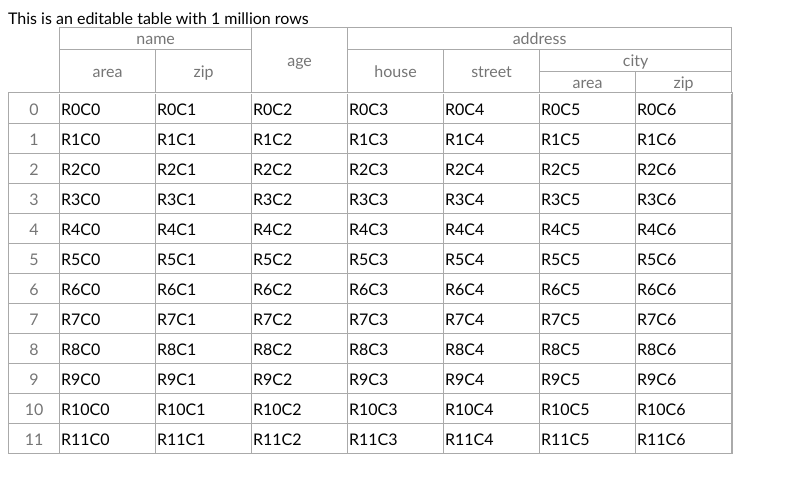
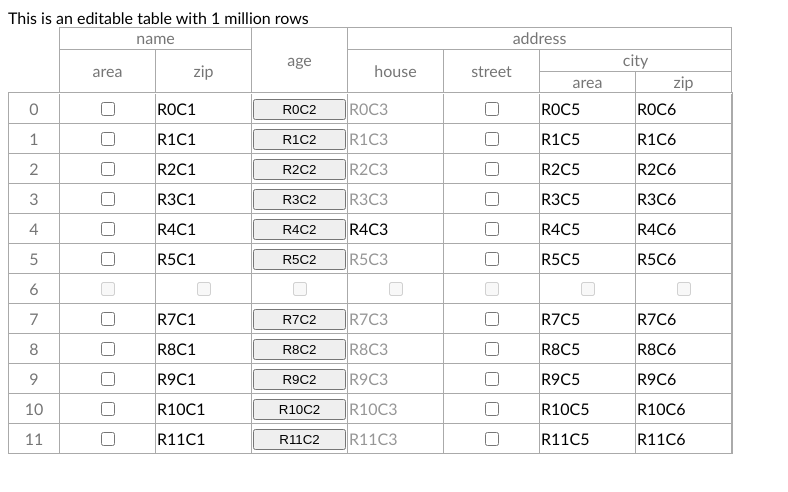
Before and after one commit to tim-lyon/infinite-table, a Vue app: page / in a window 1280 px wide. Shown: the top 492 px of the page, without its empty margins (0-788 px from the left). Built offline with nearby package versions, Linux system fonts and the light colour scheme.

Commit message:
Added boolean, numeric, select and disabled inputs

```diff
--- a/src/App.vue
+++ b/src/App.vue
@@ -22,15 +22,15 @@ export default {
     return{
       headers: [
         {name: "name", type:"string", children: [
-            {name: "area"},
-            {name: "zip"}
+            {name: "area", type: "boolean"},
+            {name: "zip", type: "number"}
           ]},
-        {name: "age", type:"integer", unit:"years"},
+        {name: "age", type:"button", unit:"years", onclick: (row, column) => alert('clicked! row: ' + row + ' column: ' + column)},
         {name: "address", children: [
-          {name: "house", type:"string"},
-          {name: "street", type:"string"},
+          {name: "house", type:"string", disabled: true},
+          {name: "street", type:"boolean"},
           {name: "city", type:"string", children: [
-            {name: "area"},
+            {name: "area", options: ['One', 'Two', 'Three']},
             {name: "zip"}
           ]}
         ]}
@@ -51,6 +51,30 @@ export default {
           value = set.value
         }
       }
+      if(row == 4){
+        return {
+          value,
+          disabled: false
+        }
+      }
+      if(row == 6){
+        return {
+          value: true,
+          type: 'boolean',
+          disabled: true
+        }
+      }
+      if(row == 5 && column == 1){
+        return {
+          value: value,
+          options: [
+            {name: 'Car', value: 2},
+            'Horse',
+            'Tree',
+            'Badger'
+          ]
+        }
+      }
       return value
     },
     setRangeValue(range, value) {
--- a/src/components/InfiniteTable.vue
+++ b/src/components/InfiniteTable.vue
@@ -6,6 +6,7 @@
     :selectedColumns="selectedColumns"
     :allRowsSelected="allRowsSelected"
     @selectColumnRange="selectColumns"
+    @columnDetails="setColumnDetails"
   />
   <div class="table-body" ref="body" :style="{height:contentHeight+'px'}" @scroll="scrollTable">
     <div :style="{height: totalHeight+'px'}">
@@ -22,6 +23,7 @@
             @mouseover="onCellMouseOver({R: row, C: -1}, $event)"
           >
             {{row}}
+            <div v-if="row >= selectedRows.start && row <= selectedRows.end" class="row-number-overlay"/>
             </th>
           <td is="InfiniteTableCell"
             v-for="column in columnCount"
@@ -34,14 +36,41 @@
             @mouseover="onCellMouseOver({R: row, C: column -1}, $event)"
             @dblclick="onCellDblClick({R: row, C: column -1})"
           >
-            <input v-if="isEditing && active.R == row && active.C == column - 1"
-              type="text"
-              class="the-input"
-              v-model="inputValue"
-              ref="theinput"
-              @keydown="onInputKeypress"
-            >
-            <template v-else class="the-input">{{getCellValue(row, column -1)}}</template>
+            <div v-for="(value, index) of [getCellValue(row, column -1)]" :key="'v'+index"
+            :class="valueClass(value)">
+              <input v-if="value.type === 'boolean'" type="checkbox" :disabled="value.disabled" tabindex="-1" @mousedown.stop/>
+              <button v-else-if="value.type === 'button'"
+                :disabled="value.disabled"
+                tabindex="-1"
+                @mousedown.stop
+                @click="value.onclick(row, column-1)">
+                {{displayString(value)}}
+              </button>
+              <input v-else-if="isEditing && active.R == row && active.C == column - 1"
+                :type="inputType(value)"
+                class="the-input"
+                v-model="inputValue"
+                ref="theinput"
+                @keydown="onInputKeypress"
+              >
+              <select v-else-if="value.hasOptions && active.R == row && active.C == column - 1 && !value.disabled"
+                tabindex="-1"
+                @mousedown.stop
+                @change="selectValue" >
+                <option v-for="(option, index) of value.options"
+                  :key="index"
+                  :value="option.value"
+                  :selected="option.value === value.value">
+                  {{option.name}}
+                </option>
+                <option v-if="!value.options.find(option => option.value == value.value)" selected>
+                  {{value.value}}
+                </option>
+              </select>
+
+              <template v-else>{{displayString(value)}}</template>
+            </div>
+
           </td>
         </tr>
       </table>
@@ -106,6 +135,7 @@ export default {
   },
   data(){
     return {
+      columnDetails: [],
       referenceRow: {row: 0, scrollTop: 0},
       lastScrollTop: 0,
       renderedRows: ROW_COUNT+2*BUFFER_ROWS,
@@ -131,8 +161,59 @@ export default {
     this.isSelectable = this.selectable || this.editable
   },
   methods: {
+    setColumnDetails(details){
+      this.columnDetails = details
+    },
     getCellValue(row, column){
-      return this.hasGetFunction ? this.tableData.get(row, column) : this.tableData[row][column]
+      let value = {}
+      if(this.columnDetails[column]){
+        Object.assign(value, this.columnDetails[column])
+      }
+      let v = this.hasGetFunction ? this.tableData.get(row, column) : this.tableData[row][column]
+      if(typeof v === "object"){
+        Object.assign(value, v)
+      }else{
+        value.value = v
+      }
+      value.hasOptions = value.hasOwnProperty('options')
+      if(value.hasOptions){
+        value.options = value.options.map(option => {
+          const name = option.hasOwnProperty('name') ? option.name : option
+          const value = option.hasOwnProperty('value') ? option.value : name
+          return { name, value }
+        })
+      }
+      if(!value.hasOwnProperty('type')){
+        value.type = typeof value.value
+      }
+      if(value.type=='button' && !value.hasOwnProperty('onclick')){
+        value.onclick = new Function
+      }
+      return value
+    },
+    displayString(value){
+      let string = value.value
+      if(value.hasOptions){
+        let found = value.options.find(option => option.value == value.value)
+        if(found){
+          string = found.name
+        }
+      }
+      return string
+    },
+    valueClass(value){
+      return {
+        centre: value.type == 'boolean' || value.type == 'button',
+        disabled: value.disabled
+      }
+    },
+    inputType(value){
+      switch(value.type){
+        case 'number':
+        case 'integer':
+          return 'number'
+      }
+      return 'text'
     },
     setRangeValue(range, value){
       if(this.hasSetFunction){
@@ -144,6 +225,10 @@ export default {
           }
         }
       }
+    },
+    selectValue(event){
+      this.setRangeValue(this.cellRange(this.active.R, this.active.C), event.target.value)
+      console.log(event.target.value)
     },
     cellRange(row, column){
       return {
@@ -427,7 +512,7 @@ export default {
     },
     startEdit(resetValue) {
       if(!this.isEditable) return
-      this.inputValue = resetValue ? '' : this.getCellValue(this.active.R, this.active.C)
+      this.inputValue = resetValue ? '' : this.getCellValue(this.active.R, this.active.C).value
       this.isEditing = true
       this.isDeepEditing = !resetValue
       this.$nextTick(()=>
@@ -559,23 +644,54 @@ tr {
   border: 1px solid #aaa;
   border-top-width: 0px;
 }
-td {
-  margin: auto;
-}
+
 th {
   color:rgba(0,0,0,0.54);
   font-weight: inherit;
 }
 
+.centre{
+  text-align: center
+}
+.disabled {
+  color: rgb(150,150,150);
+}
 .rowId{
   width: 48px;
   min-width: 48px;
   max-width: 48px;
+  position: relative;
 }
 .rowId.active {
   //background: rgba(0, 135, 189, .1);
 }
 .rowId.active.selected {
-  //background: #aaa
+  background: rgba(0, 135, 189, .1);
+}
+.row-number-overlay{
+  position:absolute;
+  top: -1px;
+  bottom:-1px;
+  right:0;
+  width:1em;
+  background-image: linear-gradient(to right, rgba(0, 135, 189, 0), rgba(0, 135, 189, 0.2));
+  z-index: 1000;
+
+}
+select{
+  display: block;
+  background:none;
+  width:100%;
+  border:none;
+  font: inherit;
+  padding:0;
+  outline:none;
+}
+input[type='checkbox'] {
+  height:1em;
+  width:1em;
+}
+button{
+  width:100%;
 }
 </style>
--- a/src/components/InfiniteTableCell.vue
+++ b/src/components/InfiniteTableCell.vue
@@ -42,7 +42,7 @@ export default {
     },
     isTop(){
       return this.isInSelectedColumnRange &&
-      this.rowIndex === this.selectedRange.start.R;
+      this.rowIndex === this.selectedRange.start.R
     },
     isBottom(){
       return this.isInSelectedColumnRange &&
@@ -95,6 +95,7 @@ export default {
   right: -1px;
   bottom: -1px;
   border: 0px solid rgb(0, 135, 189);
+  pointer-events: none;
 }
 .overlay.top {
   border-top-width: 2px;
--- a/src/components/InfiniteTableHeaders.vue
+++ b/src/components/InfiniteTableHeaders.vue
@@ -6,11 +6,12 @@
         :key="index"
         :colspan="cell.colspan"
         :rowspan="cell.rowspan"
-        :class="{selected: isColumnSelected(cell), active: isColumnActive(cell)}"
+        :class="{selected: isColumnSelected(cell), active: isColumnActive(cell), lastRow: cell.isLastRow}"
         @mousedown.stop="onColumnMouseDown({start: cell.column, end:cell.column + cell.colspan-1})"
         @mouseover.stop="onColumnMouseOver({start: cell.column, end:cell.column + cell.colspan-1})"
       >
         {{cell.name}}
+        <div v-if="isColumnActive(cell) && cell.isLastRow" class="header-overlay"></div>
       </td>
     </tr>
   </table>
@@ -32,12 +33,19 @@ export default {
       var headers = {}
       this.getHeaderRow(this.headers, 0, 0, headers)
       const rowCount = Object.keys(headers).length
+      let columnDetails = new Map()
       for(var row = 0; row < rowCount; row++){
         for(var cell of headers[row]){
           cell.rowspan = 1 + rowCount - cell.depth - row
           cell.rowspan = cell.depth == 1 ? (rowCount - row) : 1
+          cell.isLastRow = (row + cell.rowspan) === rowCount
+          if(cell.isLastRow){
+            columnDetails.set(cell.column - 1, cell)
+          }
         }
       }
+      const sortedMap = new Map([...columnDetails.entries()].sort())
+      this.$emit('columnDetails', [...sortedMap.values()])
       return headers
     },
     rowCount(){
@@ -51,13 +59,14 @@ export default {
           result[row] = []
         }
         const colspan = this.numberOfColumns(h)
-        result[row].push({
-          name: h.name,
-          type: h.type,
+        let cell = {
           column: column,
           colspan: colspan,
           depth: this.depthOf(h)
-        })
+        }
+        Object.assign(cell, h)
+        result[row].push(cell)
+
         if(h.hasOwnProperty('children')){
           this.getHeaderRow(h.children, row+1, column, result)
         }
@@ -112,13 +121,21 @@ export default {
 </script>
 
 <style scoped>
-.active{
-  //background:rgba(0, 135, 189, .1);
+.header-overlay{
+  position:absolute;
+  bottom:0;
+  left:0;
+  right:0;
+  height:1em;
+  background-image: linear-gradient(rgba(0, 135, 189, 0) , rgba(68, 175, 218, .2));
+  z-index: 1000;
 }
+.lastRow{
+  position: relative;
+}
+
 .selected{
-  //background:#aaa;
-  //border: 1px solid #aaa;
-  //border-bottom:none;
+  background:rgba(0, 135, 189, .1);
 }
 table {
   border-collapse: collapse;
@@ -129,7 +146,7 @@ td {
   width: 6em;
   min-width: 6em;
   border:1px solid #aaa;
-  border-bottom:none;
+  border-bottom: none;
   text-align: center;
   line-height: 1.3em;
   padding: 0;
```
Also changed, not shown: 1 other file (tests, documents, lock files or other folders).
